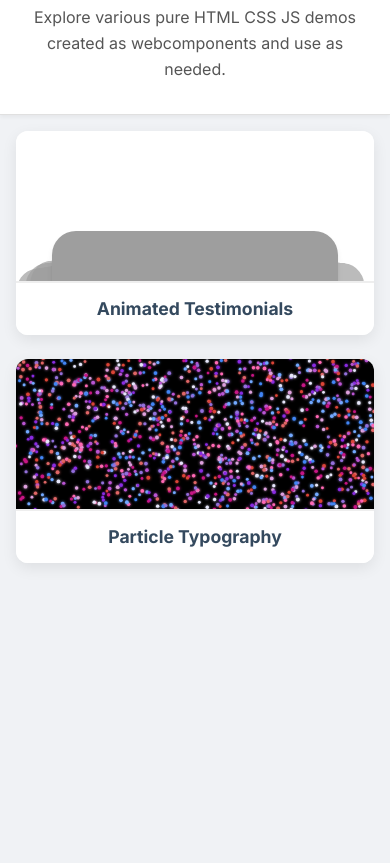
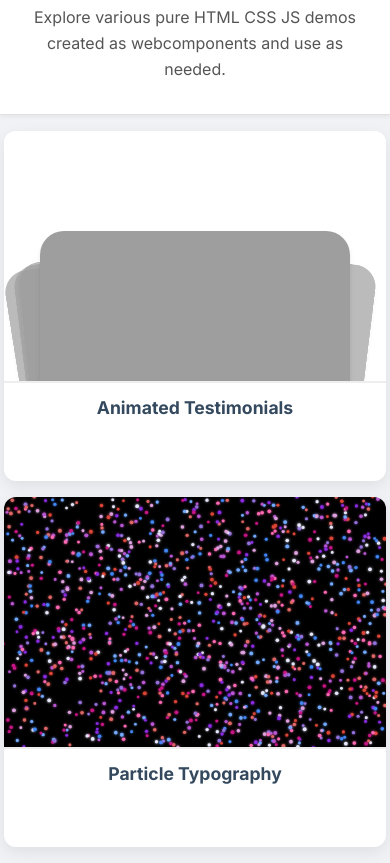
Before and after one commit to hsingh23/webcomponents, a website: page index.html in a window 390 px wide. Shown: the part 100-963 px from the top of the page. Before the commit the page ends 844 px from the top, so only its background shows below. Drawn offline with nearby package versions, Linux system fonts and the light colour scheme.

Commit message:
refactor: update iframe sandboxing and enhance grid layout for improved responsiveness

```diff
--- a/script.js
+++ b/script.js
@@ -38,7 +38,7 @@ document.addEventListener('DOMContentLoaded', () => {
                 const iframe = document.createElement('iframe');
                 iframe.className = 'card-iframe';
                 iframe.src = demo.file;
-                iframe.setAttribute('sandbox', 'allow-scripts'); // Basic sandboxing for previews
+                // iframe.setAttribute('sandbox', 'allow-scripts'); // Sandboxing might interfere with complex demos if they need more permissions
                 iframe.setAttribute('loading', 'lazy'); // Lazy load iframes
                 iframeContainer.appendChild(iframe);
 
@@ -79,6 +79,7 @@ document.addEventListener('DOMContentLoaded', () => {
 
             modalTitle.textContent = title;
             modalIframe.src = file;
+            // modalIframe.setAttribute('sandbox', 'allow-scripts allow-same-origin allow-popups allow-forms'); // More permissive sandbox for modal
 
             try {
                 const response = await fetch(file);
--- a/style.css
+++ b/style.css
@@ -33,11 +33,12 @@ body {
 
 .grid-container {
     display: grid;
-    grid-template-columns: repeat(auto-fill, minmax(320px, 1fr)); /* Adjusted minmax for slightly larger cards */
-    grid-auto-rows: minmax(200px, auto); /* Adjusted minmax for slightly taller rows */
-    gap: 1.5rem; /* Consistent gap */
-    padding: 2rem;
-    max-width: 1400px;
+    /* Aim for 2 cards per row on medium screens, 3 on larger, 1 on small */
+    grid-template-columns: repeat(auto-fill, minmax(clamp(300px, 30vw, 450px), 1fr));
+    grid-auto-rows: minmax(350px, auto); /* Increased height for more iframe visibility */
+    gap: 2rem; /* Increased gap slightly */
+    padding: 2rem 1rem; /* Reduced side padding */
+    max-width: 1600px; /* Slightly increased max-width */
     margin: 0 auto; /* Center the grid */
 }
 
@@ -64,8 +65,8 @@ body {
 
 .card-iframe-container {
     width: 100%;
-    height: 150px; /* Fixed height for the iframe preview area */
-    overflow: hidden;
+    height: calc(100% - 50px); /* Allow iframe to take most of the card height, leaving space for title */
+    overflow: auto; /* Allow scrolling within the iframe container if content overflows */
     border-bottom: 1px solid #eee;
 }
 
@@ -73,7 +74,7 @@ body {
     width: 100%;
     height: 100%;
     border: none;
-    pointer-events: none; /* Prevent interaction with iframe in the grid */
+    /* pointer-events: none; */ /* Removed to allow interaction */
 }
 
 .card-title-overlay {
@@ -82,6 +83,10 @@ body {
     border-top: 1px solid #eee;
     width: 100%;
     box-sizing: border-box;
+    height: 50px; /* Fixed height for the title overlay */
+    display: flex;
+    align-items: center;
+    justify-content: center;
 }
 
 .card h3 {
@@ -94,20 +99,20 @@ body {
 }
 
 .card.featured {
-    grid-column: span 2;
-    grid-row: span 2;
+    grid-column: span 2; /* Keep featured span, but it will be relative to new column sizes */
+    grid-row: span 1; /* Featured cards might not need to span more rows if cards are taller */
     background-color: #e9f5ff; /* Light blue tint for featured items */
     border: 2px solid #a3d5ff; /* Blue border for featured */
 }
 
 .card.featured .card-iframe-container {
-    height: calc(100% - 50px); /* Adjust height for featured card title */
+    height: calc(100% - 60px); /* Adjust height for featured card title */
 }
 
-.card.featured h3 {
-    font-size: 1.5rem; /* Even larger title for featured */
-    color: #1a73e8; /* Stronger blue for featured titles */
+.card.featured .card-title-overlay h3 {
+    font-size: 1.3rem; /* Adjusted featured title size */
 }
+
 
 .empty-message {
     grid-column: 1 / -1; /* Span all columns */
@@ -288,8 +293,9 @@ body {
 /* Responsive Adjustments */
 @media (max-width: 768px) {
     .grid-container {
-        grid-template-columns: repeat(auto-fill, minmax(280px, 1fr));
-        padding: 1rem;
+        grid-template-columns: repeat(auto-fill, minmax(clamp(280px, 45vw, 400px), 1fr));
+        padding: 1.5rem 0.5rem; /* Further reduced side padding for smaller screens */
+        gap: 1.5rem;
     }
     .card.featured {
         grid-column: span 1; /* Stack featured cards on smaller screens */
@@ -312,14 +318,19 @@ body {
 }
 
 @media (max-width: 480px) {
+    .grid-container {
+        grid-template-columns: 1fr; /* Single column on very small screens */
+        padding: 1rem 0.25rem;
+        gap: 1rem;
+    }
+    .card-iframe-container {
+        height: 250px; /* Adjust fixed height for single column layout if needed */
+    }
     .site-header h1 {
         font-size: 1.8rem;
     }
     .site-header p {
         font-size: 1rem;
-    }
-    .grid-container {
-        grid-template-columns: 1fr; /* Single column on very small screens */
     }
     .modal-header {
         flex-direction: column;
```
